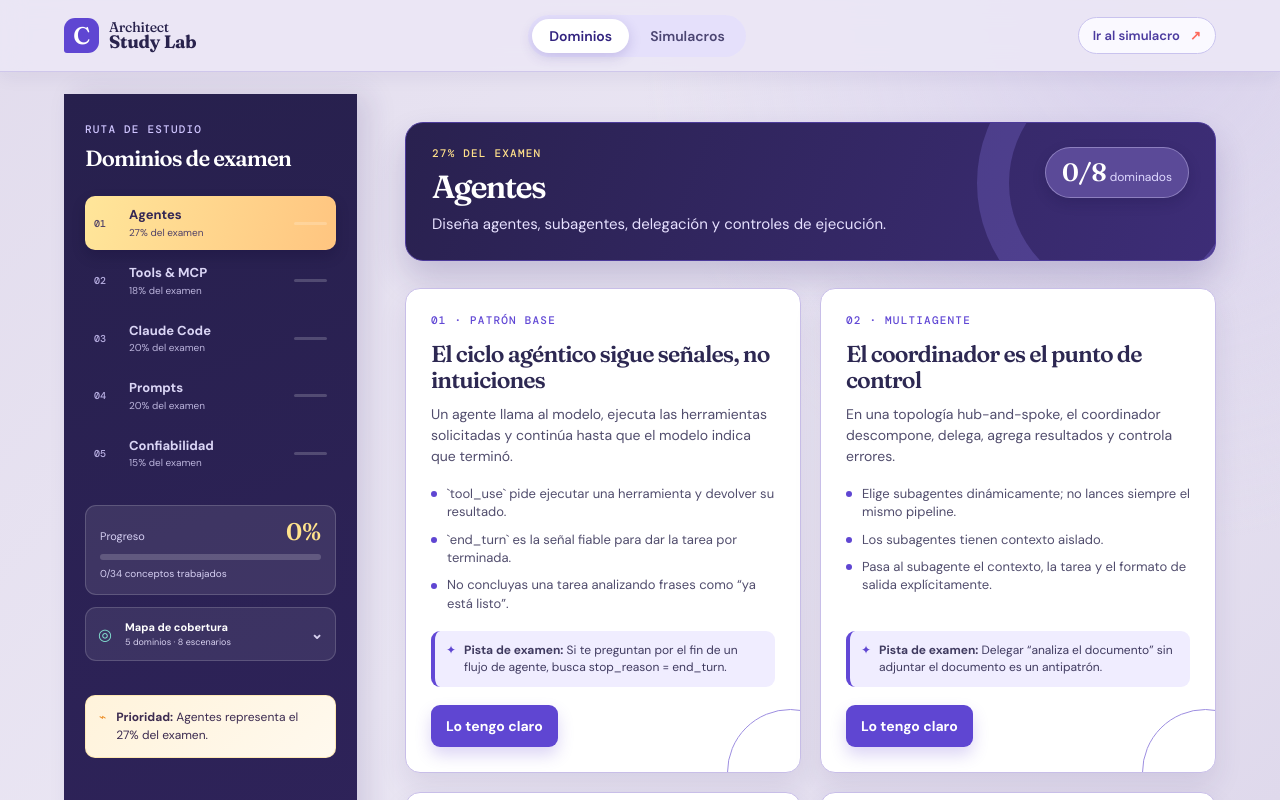
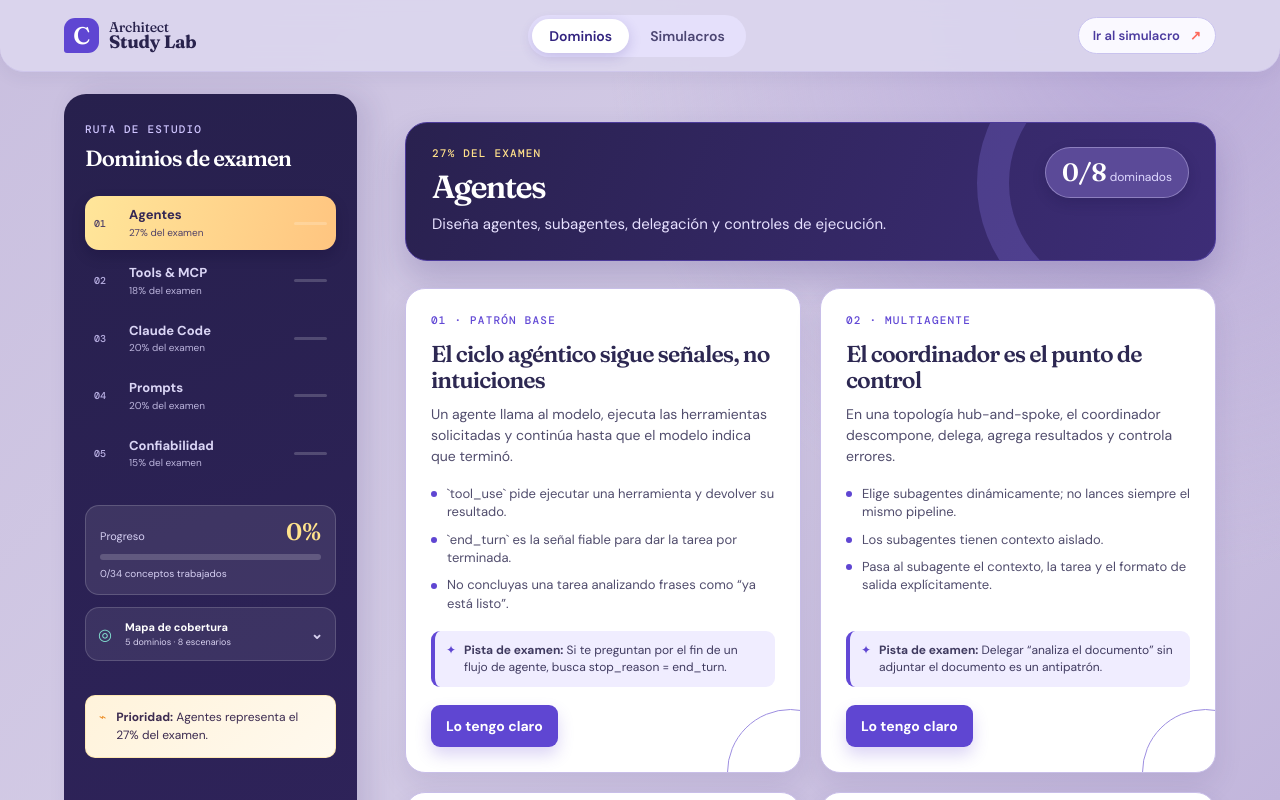
Before and after one commit to themau1111/CCAR-F-Guide, a Next.js app: page / in a window 1280 px wide. Shown: the top 800 px of the page. Built offline with nearby package versions, Linux system fonts and the light colour scheme.

Commit message:
style: deepen canvas and round surfaces

```diff
--- a/app/globals.css
+++ b/app/globals.css
@@ -237,8 +237,14 @@ body { background: #f7f6fc; }
 }
 
 /* The canvas belongs to the whole application, not only the area behind the content. */
-html { min-height: 100%; background: #e4dff0; }
-body, .site-shell { min-height: 100vh; background: radial-gradient(circle at 90% 4%, #d9d2ec 0, transparent 32rem), linear-gradient(135deg, #e2dced 0%, #ebe7f4 52%, #dfd9ec 100%); background-attachment: fixed; }
-.site-header { background: rgba(235, 231, 245, .9); }
+html { min-height: 100%; background: #c7bddf; }
+body, .site-shell { min-height: 100vh; background: radial-gradient(circle at 90% 4%, #b9aad8 0, transparent 34rem), linear-gradient(135deg, #c9bfdf 0%, #d4cce6 52%, #c2b6dc 100%); background-attachment: fixed; }
+.site-header { border-radius: 0 0 24px 24px; background: rgba(220, 214, 238, .92); }
+.domain-sidebar { border-radius: 22px; }
+.domain-link, .sidebar-progress, .coverage-map-compact { border-radius: 14px; }
+.section-heading { border-radius: 22px; }
+.study-card, .practice-stage .game-card, .exam-setup-grid .setup-panel, .question-card, .domain-result, .game-picker { border-radius: 20px; }
+.flashcard, .flashcard-side { border-radius: 17px; }
+.match-button, .round-options button, .fill-options button, .binary-game > div > button, .memory-board button, .drag-list li { border-radius: 13px; }
 .section-heading .section-count { display: inline-flex; align-items: baseline; gap: 3px; padding: 12px 16px; border: 1px solid rgba(220, 212, 255, .38); border-radius: 999px; color: #fff; background: #5b4a98; box-shadow: 0 5px 13px rgba(22, 15, 62, .2); white-space: nowrap; }
 .section-heading .section-count span { color: #dfd9ff; }
```
